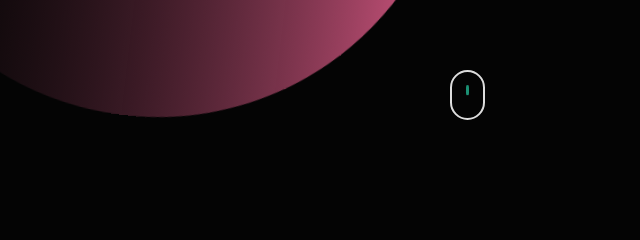
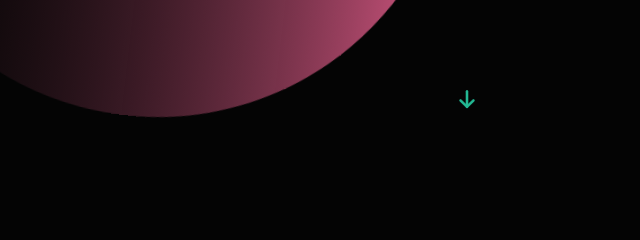
Before and after one commit to brandondadam/CodeVember-Website, a website: page index.html in a window 1280 px wide. Shown: the part 526-766 px from the top of the page, 173-813 px from the left. Drawn offline with nearby package versions, Linux system fonts and the light colour scheme.

Commit message:
Some css tweaks, down arrow animation instead of scroll, and logos

```diff
--- a/index.html
+++ b/index.html
@@ -38,18 +38,20 @@
 	</script>
 	<meta name="mobile-web-app-capable" content="yes">
 	<meta name="application-name" content="Codevember">
-  <meta name="theme-color" content="#00cdac">
+	<meta name="theme-color" content="#30FFCC">
 	<meta name="apple-mobile-web-app-capable" content="yes">
-  <meta name="apple-mobile-web-app-title" content="Codevember">
+	<meta name="apple-mobile-web-app-title" content="CodeVember">
 	<meta name="apple-mobile-web-app-status-bar-style" content="black">
 	<meta name="format-detection" content="telephone=no">
 	<link rel="shortcut icon" href="/favicon.ico">
+
 	<link rel="icon" type="image/png" sizes="32x32" href="/favicon-32x32.png">
 	<link rel="icon" type="image/png" sizes="192x192" href="/android-chrome-192x192.png">
 	<link rel="apple-touch-icon" sizes="180x180" href="/apple-touch-icon.png">
 	<meta name="msapplication-TileImage" content="/mstile-144x144.png">
 	<meta name="msapplication-TileColor" content="#f3f7f7">
 	<link rel="mask-icon" href="/safari-pinned-tab.svg" color="#00cdac">
+	<link rel="manifest" href="/site.webmanifest">
 
 	<link href="https://fonts.googleapis.com/css?family=Montserrat:200,400,600" rel="stylesheet">
 	<link rel="stylesheet" href="dist/css/style.css">
@@ -169,8 +171,21 @@
 						<h1 class="hero-title mt-0 is-revealing">codevember</h1>
 						<p class="hero-paragraph is-revealing">CodeVember is a month-long challenge for creative coders to come together and build unique projects related to a theme. This year’s theme is <strong>JUKEBOX</strong>. Feeling up for the challenge?</p>
 						<div class="scroll-downs">
-							<div class="mousey">
-								<div class="scroller"></div>
+								<div class="scroller">
+									<svg width="16px" height="18px" viewBox="0 0 12 14" version="1.1" xmlns="http://www.w3.org/2000/svg" xmlns:xlink="http://www.w3.org/1999/xlink">
+										<g id="Symbols" stroke="none" stroke-width="1" fill="none" fill-rule="evenodd" stroke-linecap="round" stroke-linejoin="round">
+											<g id="✱-/-Icon-/-Import-/-Black" transform="translate(-6.000000, -2.000000)" stroke="#30FFCC" stroke-width="2">
+												<g id="download" transform="translate(3.000000, 3.000000)">
+													<g id="Group" transform="translate(4.000000, 0.000000)">
+														<polyline id="Path" points="0 7 5 12 10 7"></polyline>
+														<path d="M5,12 L5,0" id="Path"></path>
+													</g>
+												</g>
+											</g>
+										</g>
+									</svg>
+
+
 								</div>
 						</div>
 					</div>
--- a/src/scss/layout/_hero.scss
+++ b/src/scss/layout/_hero.scss
@@ -123,20 +123,14 @@
   width :25px;
   height: 50px;
 }
-.mousey {
-  width: 3px;
-  padding: 8px 14px 15px;
-  height: 35px;
-  border: 2px solid #fff;
-  border-radius: 25px;
-  opacity: 0.87;
-  box-sizing: content-box;
-}
+
 .scroller {
-  width: 3px;
-  height: 10px;
-  border-radius: 25%;
-  background-color: #30FFCC;
+  width: 100%;
+  height: 100%;
+  display: flex;
+  justify-content: center;
+  align-items: center;
+  background: transparent;
   animation-name: scroll;
   animation-duration: 2.2s;
   animation-timing-function: cubic-bezier(.15,.41,.69,.94);
@@ -144,7 +138,7 @@
 }
 @keyframes scroll {
   0% { opacity: 0;}
-  10% { transform: translateY(0); opacity: 1;}
+  15% { transform: translateY(0); opacity: 1;}
   100% { transform: translateY(15px); opacity: 0;}
 }
 
```
Also changed, not shown: browserconfig.xml (added, +9 -0 lines), android-chrome-192x192.png (added), android-chrome-512x512.png (added), apple-touch-icon.png (added), dist/css/style.css, dist/imgs/favicon/android-chrome-192x192.png (added), dist/imgs/favicon/android-chrome-512x512.png (added), dist/imgs/favicon/apple-touch-icon.png (added), dist/imgs/favicon/favicon-16x16.png (added), dist/imgs/favicon/favicon-32x32.png (added), dist/imgs/favicon/mstile-150x150.png (added), dist/imgs/favicon/safari-pinned-tab.svg (added), dist/imgs/favicon/site.webmanifest (added), favicon-16x16.png (added), 5 more files. Lines whose indentation alone changed are shown as unchanged.
